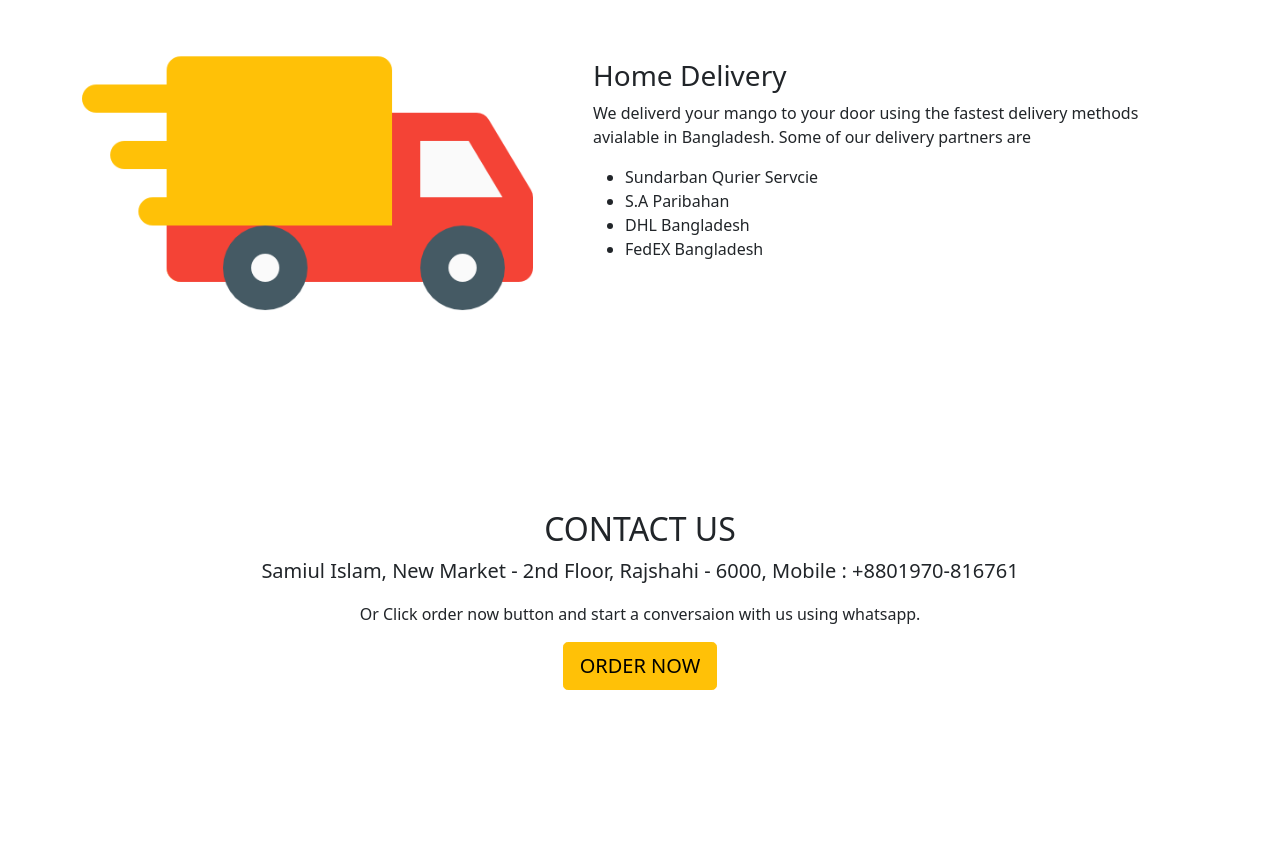
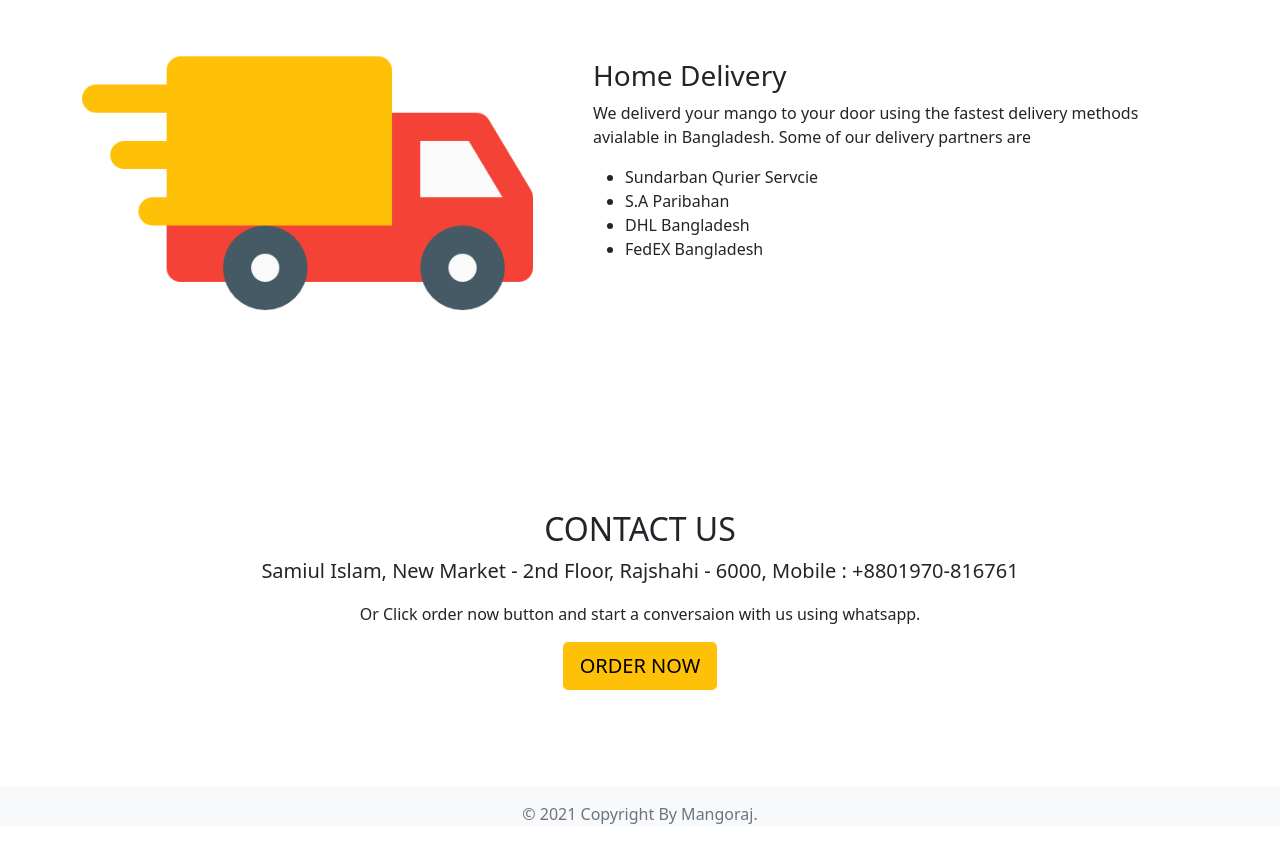
Before and after one commit to mangoraj/website, a plain HTML site: page index.html in a window 1280 px wide. Shown: the part 1990-2832 px from the top of the page. Before the commit the page ends 2776 px from the top, so only its background shows below. Drawn offline with nearby package versions, Linux system fonts and the light colour scheme.

Commit message:
Update index.html

```diff
--- a/index.html
+++ b/index.html
@@ -187,6 +187,17 @@
 
 <!------------------ Product Section End --------------------------------->
 
+<!------------------ Footer Section Start --------------------------------->
+
+<div class="footer bg-light">
+  <p class="text-center text-muted pt-3">© 2021 Copyright By Mangoraj.</p>
+</div>
+
+<!------------------ Footer Section End --------------------------------->
+
+
+
+
 
     <script src="https://cdn.jsdelivr.net/npm/bootstrap@5.0.2/dist/js/bootstrap.bundle.min.js" integrity="sha384-MrcW6ZMFYlzcLA8Nl+NtUVF0sA7MsXsP1UyJoMp4YLEuNSfAP+JcXn/tWtIaxVXM" crossorigin="anonymous"></script>
 </body>
```
